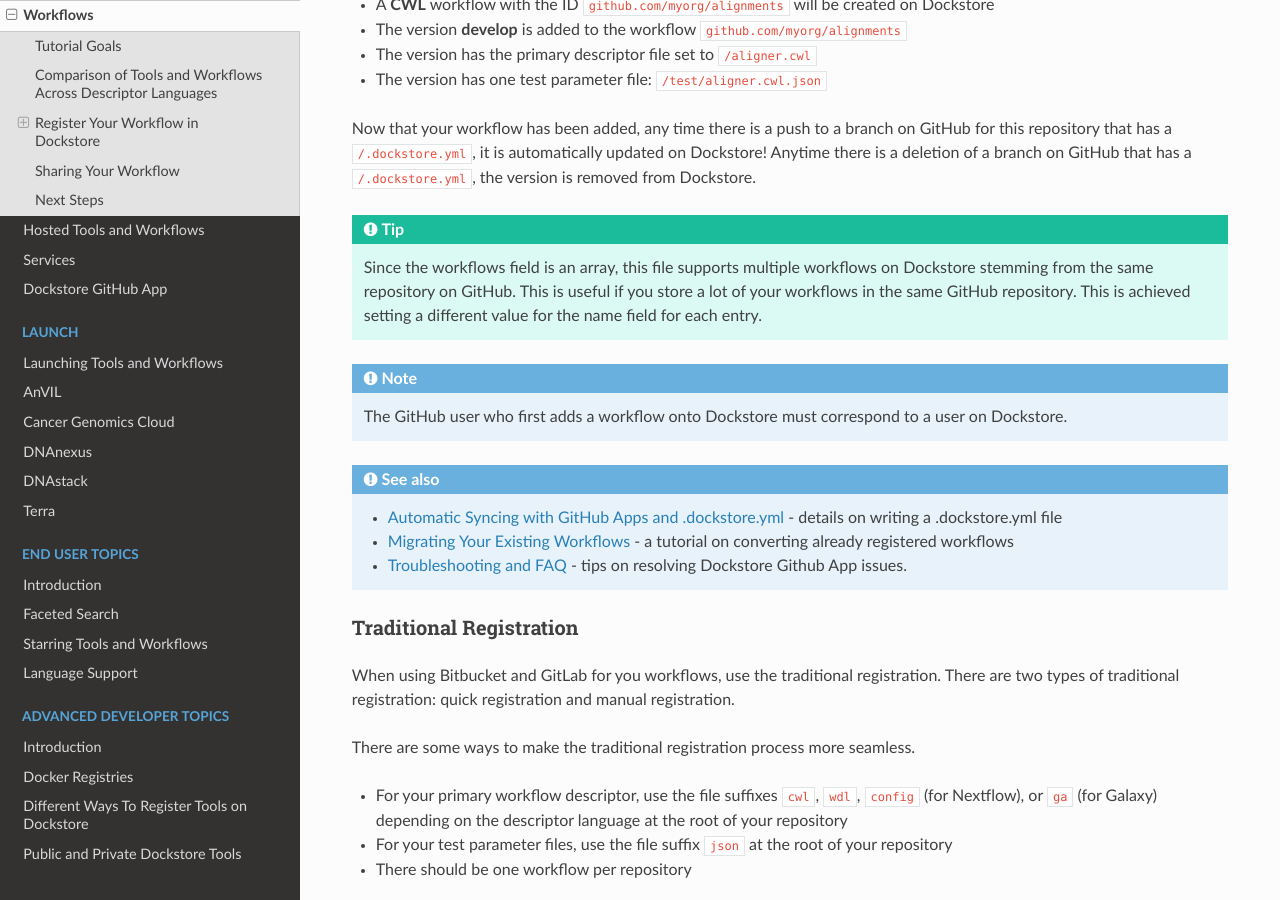
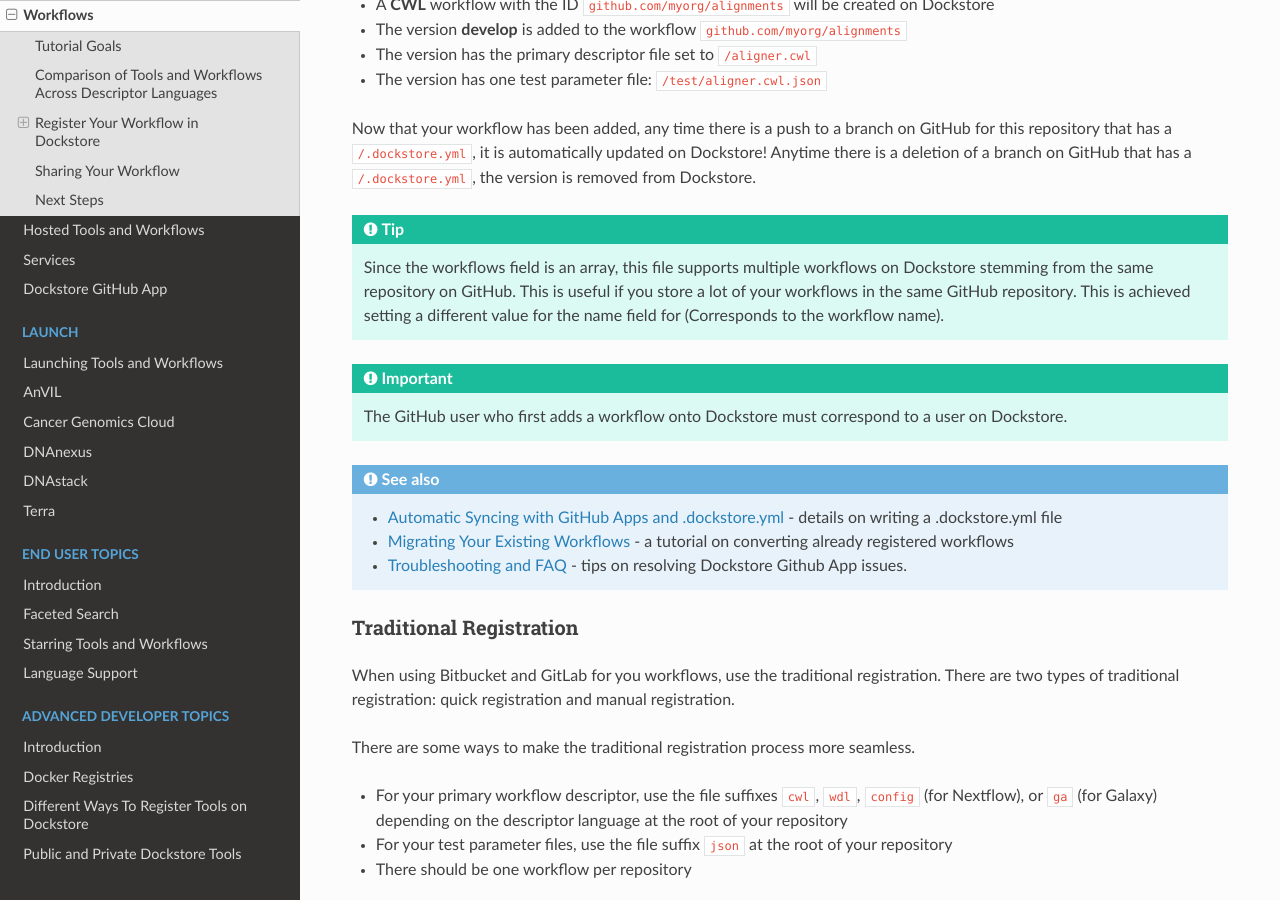
Before and after one commit to dockstore/dockstore-documentation, a Sphinx documentation site: the page built from docs/getting-started/dockstore-workflows.rst, in a window 1280 px wide and 900 px high, scrolled down 4717 px. Built offline with Sphinx 7.4.7 and the Read the Docs theme 2.0.0, drawn with Linux system fonts in a browser that asks for light colours.

Commit message:
small fixes for tips

```diff
--- a/docs/getting-started/dockstore-workflows.rst
+++ b/docs/getting-started/dockstore-workflows.rst
@@ -167,9 +167,9 @@
 
 .. tip:: Since the workflows field is an array, this file supports multiple workflows on Dockstore stemming from
    the same repository on GitHub. This is useful if you store a lot of your workflows in the same GitHub
-   repository. This is achieved setting a different value for the name field for each entry.
+   repository. This is achieved setting a different value for the name field for (Corresponds to the workflow name).
 
-.. note:: The GitHub user who first adds a workflow onto Dockstore must correspond to a user on Dockstore.
+.. important:: The GitHub user who first adds a workflow onto Dockstore must correspond to a user on Dockstore.
 
 .. seealso::
     - :doc:`Automatic Syncing with GitHub Apps and .dockstore.yml <github-apps/github-apps/>` - details on writing a .dockstore.yml file
--- a/docs/getting-started/github-apps/github-apps-troubleshooting-tips.rst
+++ b/docs/getting-started/github-apps/github-apps-troubleshooting-tips.rst
@@ -96,7 +96,7 @@
     Todo: Add information of how to delete
 
 During the original registration for your workflow, you may have filled out the ``Workflow Name`` field shown in the picture below.
-A new separate workflow can be registered if the original ``Workflow Name`` isn't included or doesn't match the ``name`` field in your ``/.dockstore.yml``.
+A new separate workflow will be registered if the original ``Workflow Name`` isn't included or doesn't match the ``name`` field in your ``/.dockstore.yml``.
 
 .. figure:: /assets/images/docs/workflow-name-field.png
    :alt: Workflow to Migrate
```
